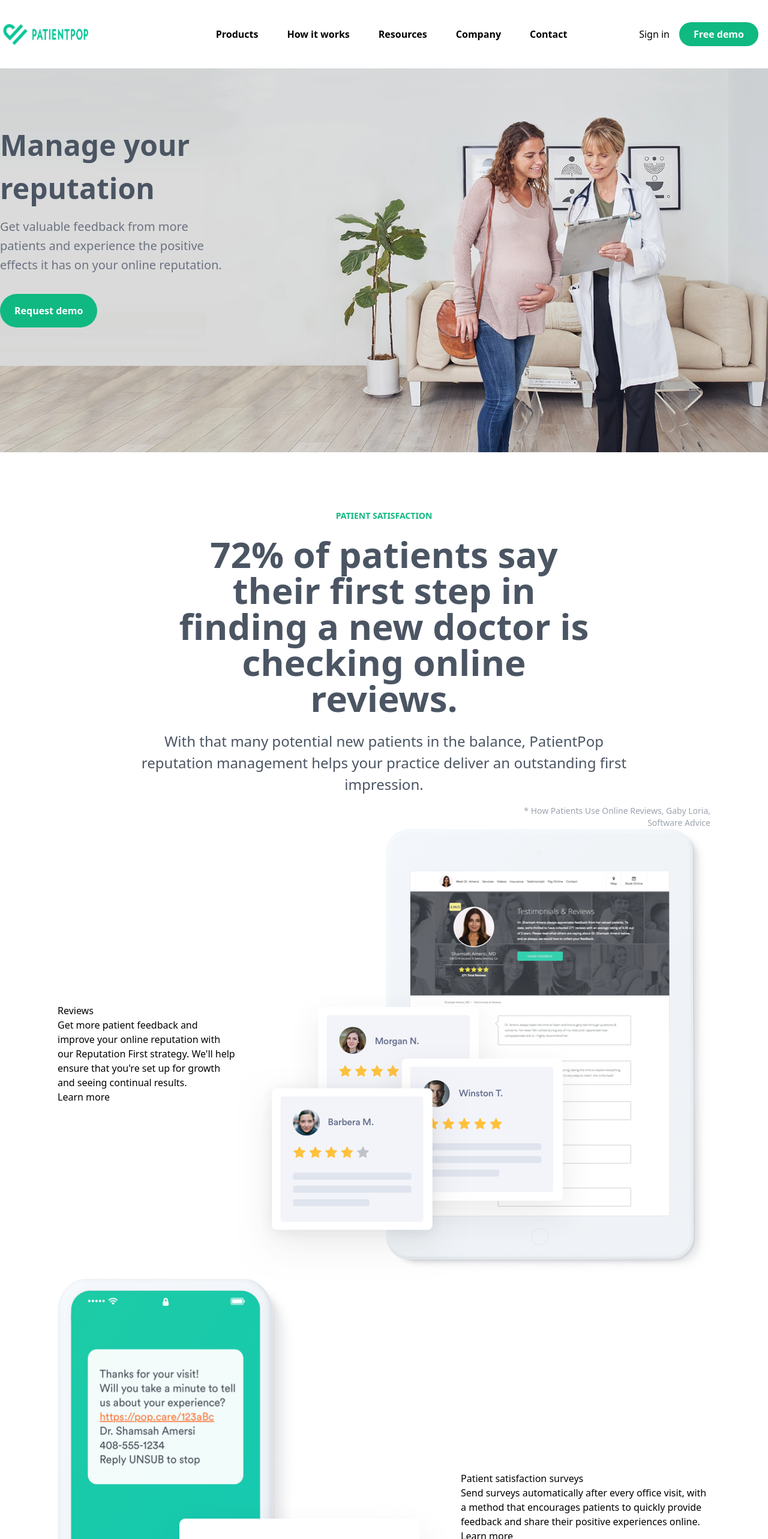
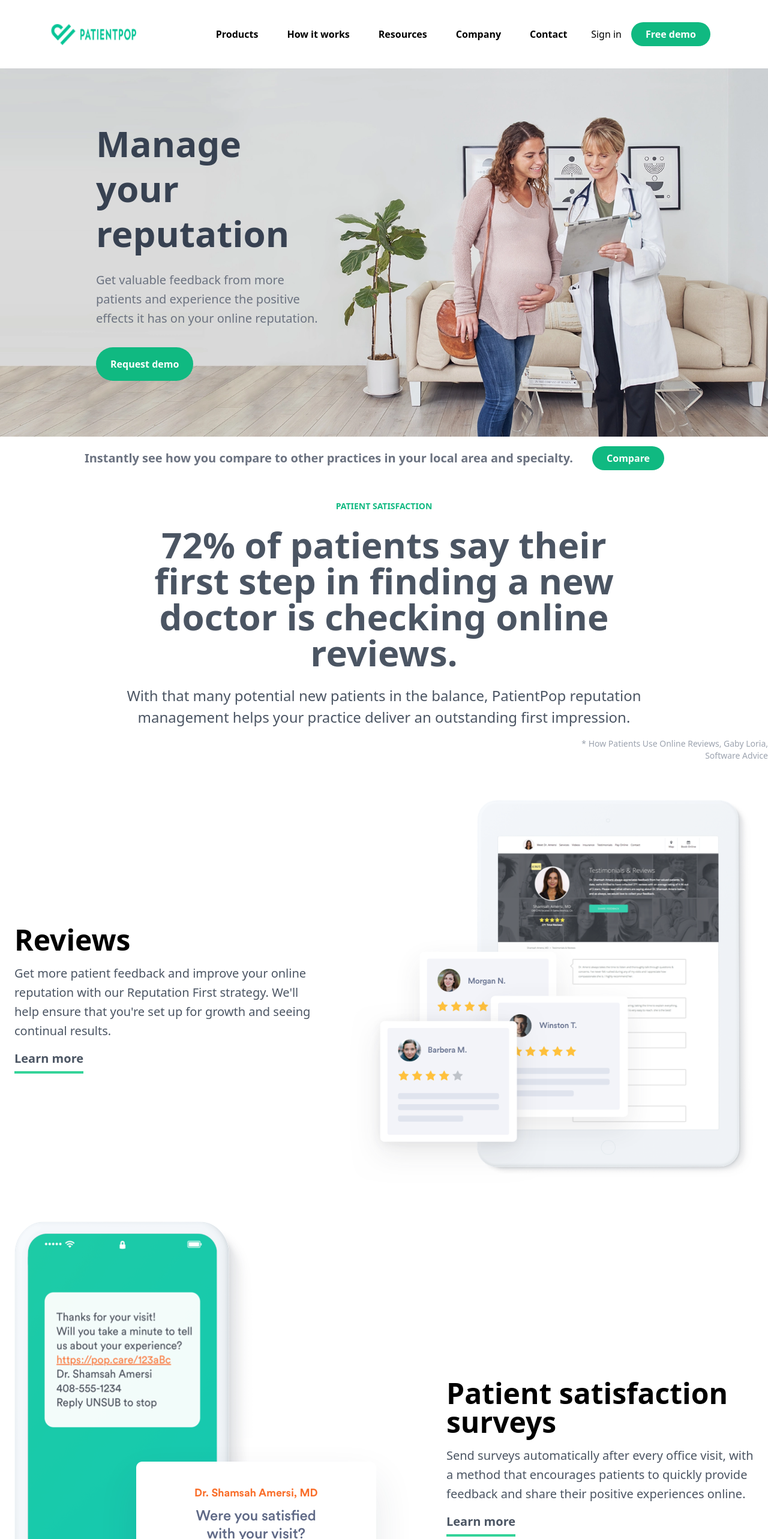
Before and after one commit to BisiDavi/patientpop, a Next.js app: page / in a window 1280 px wide. Shown: the top 2566 px of the page at 60% size. Built offline with nearby package versions, Linux system fonts and the light colour scheme.

Commit message:
landing page styled

```diff
--- a/components/footer.tsx
+++ b/components/footer.tsx
@@ -3,15 +3,15 @@
 
 export default function Footer() {
   return (
-    <footer>
-      <div className="container">
-        <div className="footer-links">
+    <footer className="bg-gray-700 text-white border-t py-20 border-gray-600">
+      <div className="container m-auto px-20">
+        <div className="footer-links flex justify-between">
           {footerContent.footer.map((item, index) => (
             <div key={index} className="column">
-              <h4>{item.title}</h4>
-              <ul>
+              <h4 className="text-xl my-8">{item.title}</h4>
+              <ul className="grid grid-cols-2">
                 {item.links.map((link, index) => (
-                  <li key={index} className="link">
+                  <li key={index} className="link text-gray-300 my-2">
                     <Link href={link.link} passHref>
                       <a>{link.name}</a>
                     </Link>
@@ -22,12 +22,12 @@
           ))}
         </div>
         <div className="social-links"></div>
-        <div className="bottom-links">
+        <div className="bottom-links flex items-center justify-between mt-10 text-gray-400">
           <p>Copyright 2021 PatientPop, Inc.</p>
           <div className="page-links">
             {footerContent.bottomLinks.map((link, index) => (
               <Link key={index} href={link.link} passHref>
-                <a>{link.name}</a>
+                <a className="m-4">{link.name}</a>
               </Link>
             ))}
           </div>
--- a/components/header.tsx
+++ b/components/header.tsx
@@ -5,7 +5,7 @@
 export default function Header() {
   return (
     <header className="bg-gray flex justify-center bg-white shadow-md">
-      <div className="content container flex items-center justify-between py-8">
+      <div className="content container flex items-center justify-between py-8 px-20">
         <Logo />
         <ul className="flex align-items-center">
           {menuLinks.header.map((menu, index) => (
--- a/components/home-banner.tsx
+++ b/components/home-banner.tsx
@@ -3,14 +3,11 @@
 export default function HomeBanner() {
   return (
     <section className="home-banner w-100 flex justify-center items-start">
-      <div className="container pt-20">
-        <h1 className="text-5xl font-bold text-gray-600 leading-loose">
-          Manage your
+      <div className="container pt-20 ml-40">
+        <h1 className="text-6xl font-bold text-gray-700 w-1/4 my-2 leading-tight">
+          Manage your reputation
         </h1>
-        <h1 className="text-5xl font-bold text-gray-600 leading-none mb-6">
-          reputation
-        </h1>
-        <p className="text-xl text-gray-500 font-medium leading-8 w-96 mb-8">
+        <p className="text-xl text-gray-500 font-medium leading-8 w-96 mt-6 mb-8">
           Get valuable feedback from more patients and experience the positive
           effects it has on your online reputation.
         </p>
--- a/components/info-section.tsx
+++ b/components/info-section.tsx
@@ -4,8 +4,23 @@
 import content from "@json/info-section.json";
 
 export default function InfoSection() {
+  function displayInfoText(service) {
+    return (
+      <div className="text wtext w-2/5">
+        <h3 className="text-5xl font-bold my-4">{service.title}</h3>
+        <p className="text-xl leading-8 my-4 text-gray-600 font-medium">
+          {service.text}
+        </p>
+        <Link href={service.link}>
+          <a className="text-xl font-semibold border-b-4 border-green-400 pb-2 text-gray-600">
+            {service.linkName}
+          </a>
+        </Link>
+      </div>
+    );
+  }
   return (
-    <section className="container m-auto p-24 bg-white">
+    <section className="container m-auto py-20 bg-white">
       <div className="patient-satisfaction">
         <h6 className="text-sm text-center text-green-500 font-bold">
           PATIENT SATISFACTION
@@ -26,18 +41,16 @@
           </p>
         </div>
       </div>
-      <div className="iinfo-section container">
+      <div className="info-section container">
         {content.services.map((service, index) => {
           return service.position === "inverted" ? (
-            <div key={index} className="info flex items-center">
-              <div className="text">
-                <h3>{service.title}</h3>
-                <p>{service.text}</p>
-                <Link href={service.link}>
-                  <a>{service.linkName}</a>
-                </Link>
-              </div>
+            <div
+              key={index}
+              className="info flex items-center justify-center my-16"
+            >
+              {displayInfoText(service)}
               <img
+                className="max-w-2xl ml-12"
                 src={service.image}
                 height="100%"
                 width="100%"
@@ -45,20 +58,18 @@
               />
             </div>
           ) : (
-            <div key={index} className="info flex items-center">
+            <div
+              key={index}
+              className="info flex items-center justify-center my-16"
+            >
               <img
                 src={service.image}
+                className="max-w-2xl mr-12"
                 height="100%"
                 width="100%"
                 alt={service.title}
               />
-              <div className="text">
-                <h3>{service.title}</h3>
-                <p>{service.text}</p>
-                <Link href={service.link}>
-                  <a>{service.linkName}</a>
-                </Link>
-              </div>
+              {displayInfoText(service)}
             </div>
           );
         })}
--- a/components/learn-how.tsx
+++ b/components/learn-how.tsx
@@ -2,20 +2,26 @@
 
 export default function LearnHowSection() {
   return (
-    <section>
-      <div className="learn-how">
-        <h5>LEARN HOW</h5>
-        <p>Attract more patients</p>
+    <section className="flex justify-center flex-col m-auto">
+      <div className="row-1 flex items-center py-20 bg-green-500 ">
+        <div className="learn-how w-1/2 text-white text-center">
+          <h5 className="text-white text-sm font-bold text-gray-200 my-2">
+            LEARN HOW
+          </h5>
+          <p className="text-2xl">Attract more patients</p>
+        </div>
+        <div className="learn-how w-1/2 text-white text-center">
+          <h5 className="text-white text-sm font-bold text-gray-200 my-2">
+            LEARN HOW
+          </h5>
+          <p className="text-2xl">Modernize your patient experience</p>
+        </div>
       </div>
-      <div>
-        <h5>LEARN HOW</h5>
-        <p>Modernize your patient experience</p>
-      </div>
-      <div>
-        <h3>
+      <div className="row-2 bg-gray-700 py-32 flex items-center justify-around text-white">
+        <h3 className="text-3xl w-1/3 leading-snug font-semibold">
           Discover the only complete practice growth platform in healthcare.
         </h3>
-        <Button className="bg-green" text="Schedule a demo" />
+        <Button className="px-12 py-4 " text="Schedule a demo" />
       </div>
     </section>
   );
--- a/components/notify.tsx
+++ b/components/notify.tsx
@@ -2,12 +2,12 @@
 
 export default function Notify() {
   return (
-    <div>
-      <p>
+    <div className="flex items-center py-4 justify-center fixed bottom-0 bg-white w-full">
+      <p className="text-xl font-semibold text-gray-500 mb-0">
         Instantly see how you compare to other practices in your local area and
         specialty.
       </p>
-      <Button text="Compare" />
+      <Button className="py-1 mx-8" text="Compare" />
     </div>
   );
 }
```
